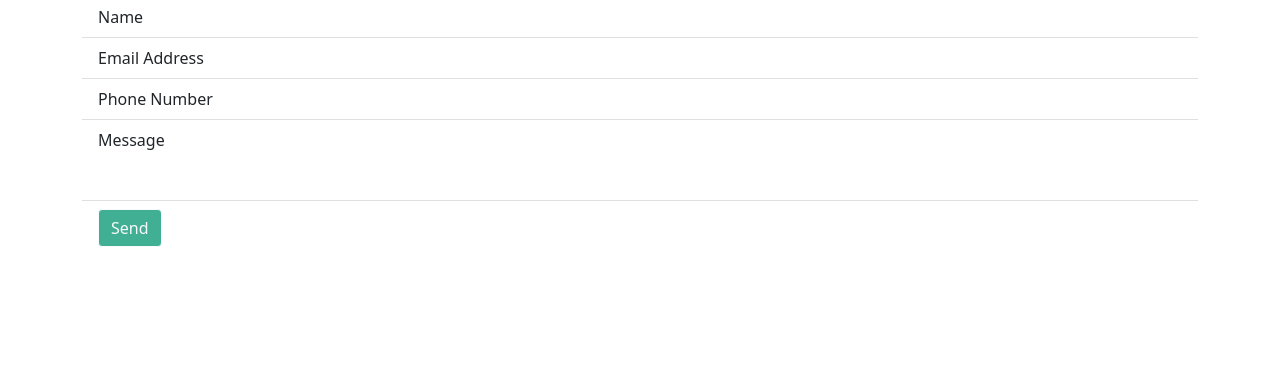
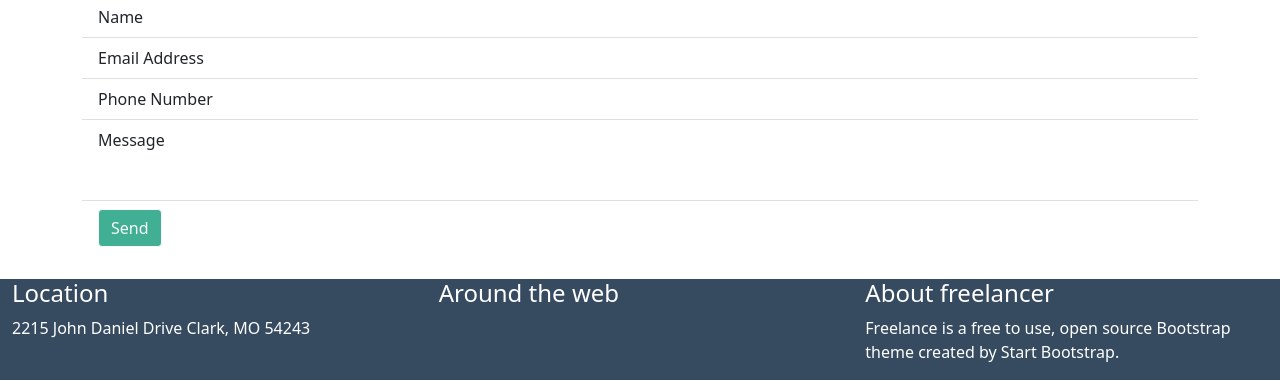
Before and after one commit to dvthnight/html-css-bootstrap-freelancer, a plain HTML site: page index.html in a window 1280 px wide. Shown: the part 702-1082 px from the top of the page. Before the commit the page ends 981 px from the top, so only its background shows below. Drawn offline with nearby package versions, Linux system fonts and the light colour scheme.

Commit message:
completato impostazione prima sezione footer

```diff
--- a/index.html
+++ b/index.html
@@ -104,5 +104,33 @@
             </div>
         </section>
     </main>
+
+    <footer>
+        <section>
+            <div class="container-fluid ms_background-light">
+                <div class="row">
+                    <div class="col-4">
+                        <h4>Location</h4>
+                        <p>2215 John Daniel Drive Clark, MO 54243</p>
+                    </div>
+                    <div class="col-4">
+                        <h4>Around the web</h4>
+                        <div class="social">
+                            <ul class="list-group">
+                                <li></li>
+                                <li></li>
+                                <li></li>
+                                <li></li>
+                            </ul>
+                        </div>
+                    </div>
+                    <div class="col-4">
+                        <h4>About freelancer</h4>
+                        <p>Freelance is a free to use, open source Bootstrap theme created by Start Bootstrap.</p>
+                    </div>
+                </div>
+            </div>
+        </section>
+    </footer>
 </body>
 </html>
```
